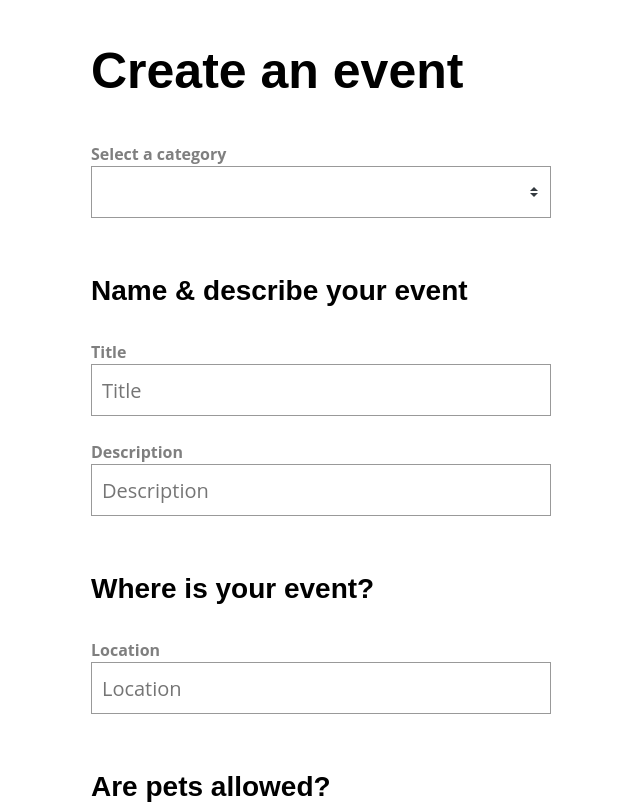
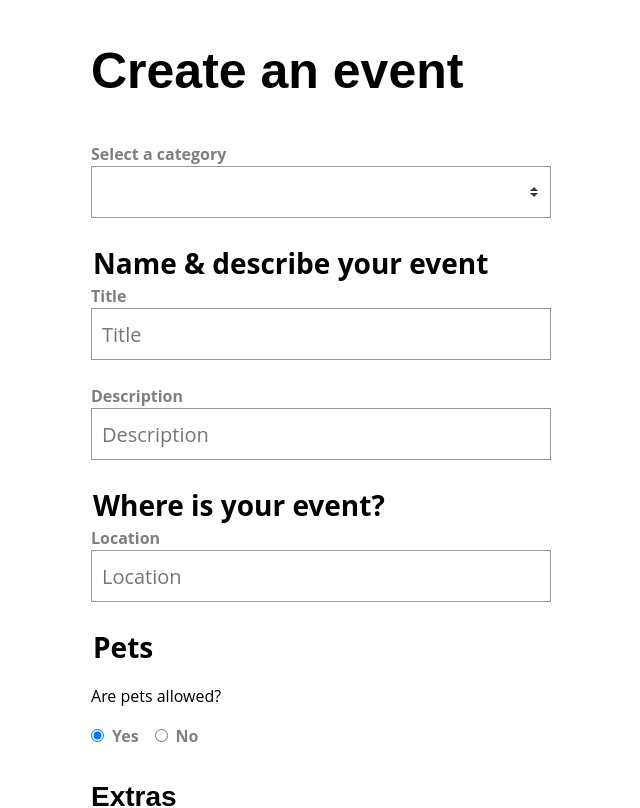
Before and after one commit to allanShady/vue3-forms, a Vue app: page / in a window 1280 px wide. Shown: the top 808 px of the page, without its empty margins (339-979 px from the left). Built offline with nearby package versions, Linux system fonts and the light colour scheme.

Commit message:
refactor: use fieldset to group elements a11y

```diff
--- a/src/views/SimpleForm.vue
+++ b/src/views/SimpleForm.vue
@@ -8,7 +8,8 @@
         label="Select a category"
         :options="categories" />
 
-        <h3>Name & describe your event</h3>
+        <fieldset>
+          <legend>Name & describe your event</legend>
 
           <base-input
             label="Title"
@@ -21,24 +22,29 @@
             v-model="event.description"
             type="text"
           />
+        </fieldset>
 
-        <h3>Where is your event?</h3>
+        <fieldset>
+          <legend>Where is your event?</legend>
 
           <base-input
             label="Location"
             v-model="event.location"
             type="text"
           />
+        </fieldset>
 
-        <h3>Are pets allowed?</h3>
+        <fieldset>
+          <legend>Pets</legend>
+          <p>Are pets allowed?</p>
           <div>
             <base-radio-group
               :options="petOptions"
               name="pets"
               v-model="event.pets"
-
             />
           </div>
+        </fieldset>
 
         <h3>Extras</h3>
         <div>
@@ -54,7 +60,6 @@
             label="Live music"
           />
         </div>
-
         <button class="button -fill-gradient" type="submit">Submit</button>
       </form>
     </div>
@@ -106,3 +111,17 @@
     }
   }
   </script>
+
+  <style scoped>
+    fieldset {
+      border: 0;
+      padding: 0;
+      margin: 0;
+    }
+
+    legend {
+      font-size: 28px;
+      font-weight: 700;
+      margin-top: 20px;
+    }
+  </style>
```
Lines whose indentation alone changed are shown as unchanged.
